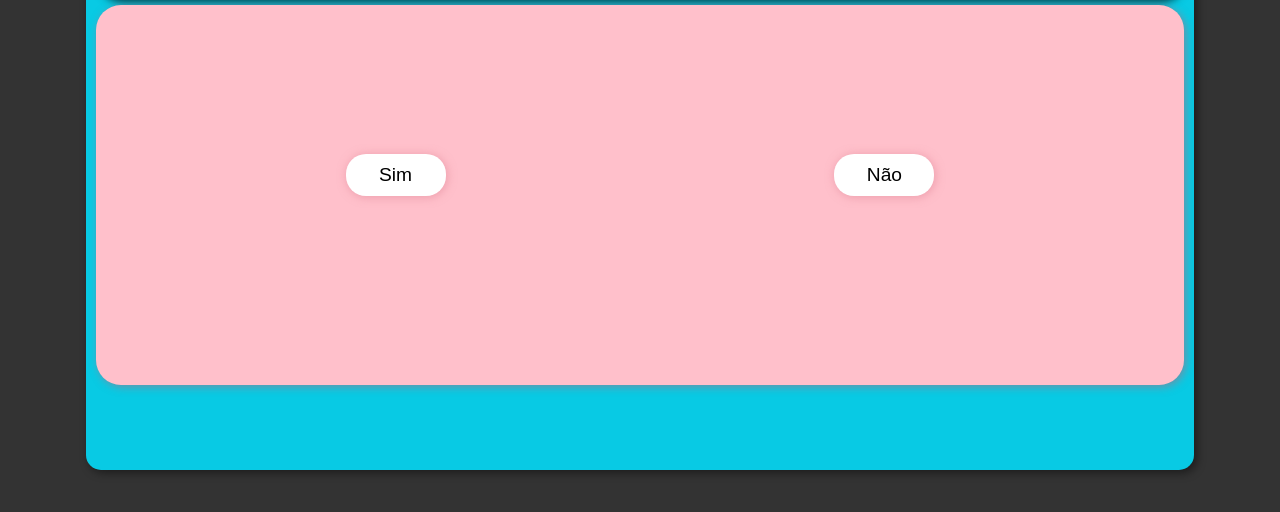
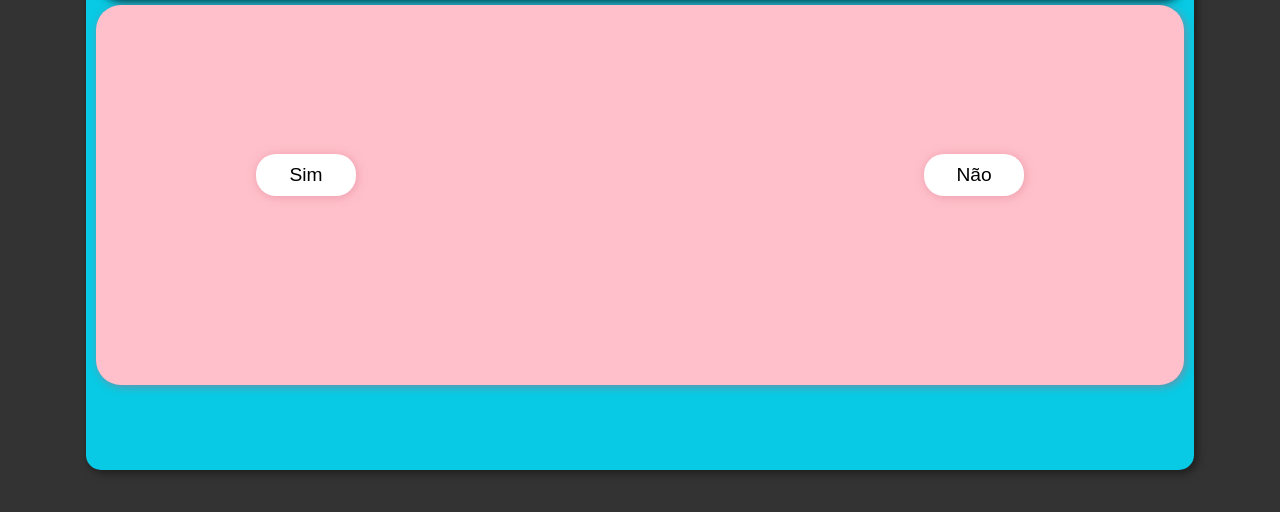
Before and after one commit to lucascmagno/love, a plain HTML site: page index.html in a window 1280 px wide. Shown: the part 126-638 px from the top of the page. Drawn offline with Linux system fonts and the light colour scheme.

Commit message:
Update style.css

```diff
--- a/estilo/style.css
+++ b/estilo/style.css
@@ -43,7 +43,7 @@ div#botoes{
     display: block;
     display: inline-block;
     top: 35%;
-    left: 27%;
+    left: 20vw;
     transform: translate(-50,-50);
 }
 #btn_nao{
@@ -51,7 +51,7 @@ div#botoes{
     display: block;
     display: inline-block;
     top: 35%;
-    right: 27%;
+    right: 20vw;
     transform: translate(-50,-50);
 }
 #sim{
```
